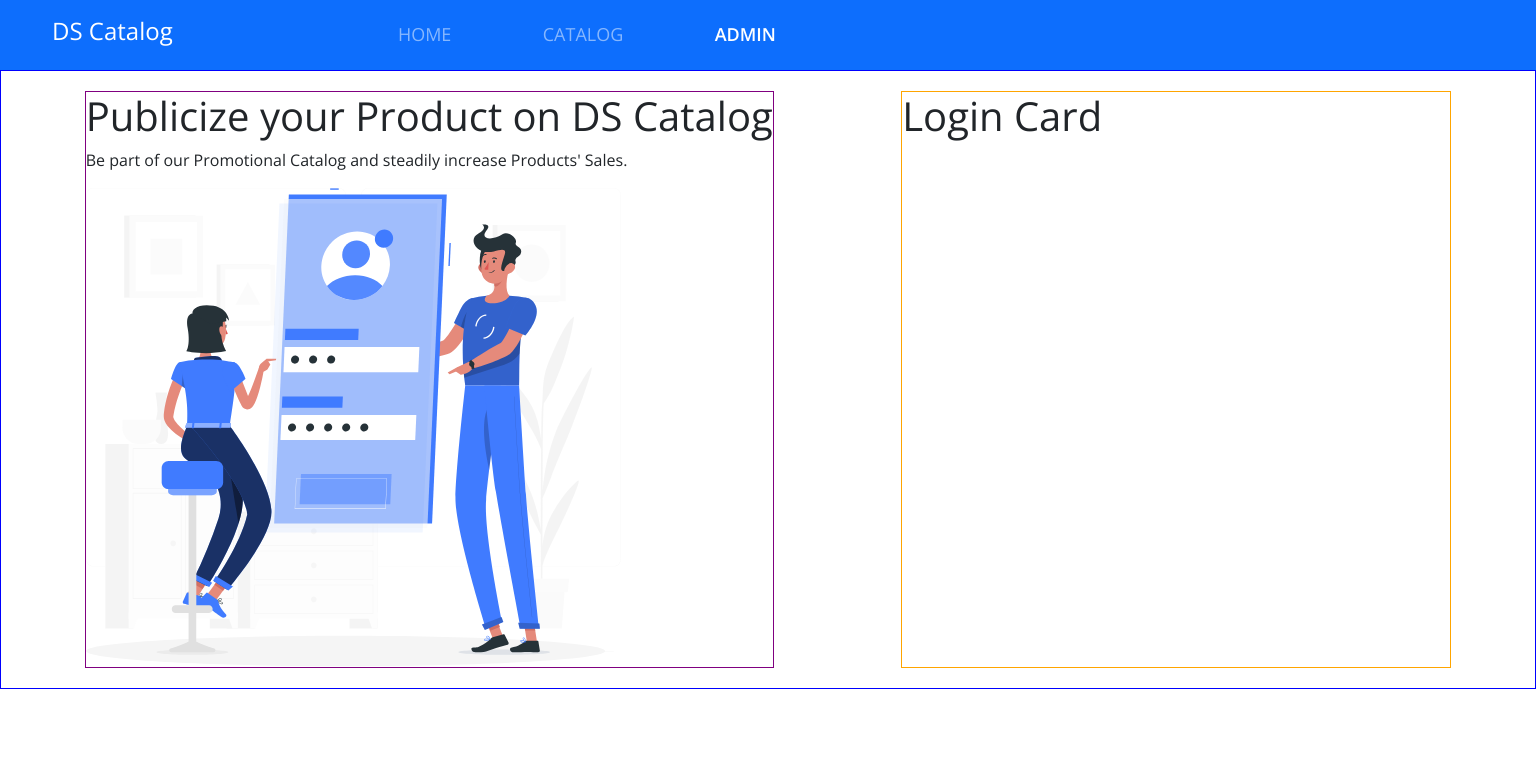
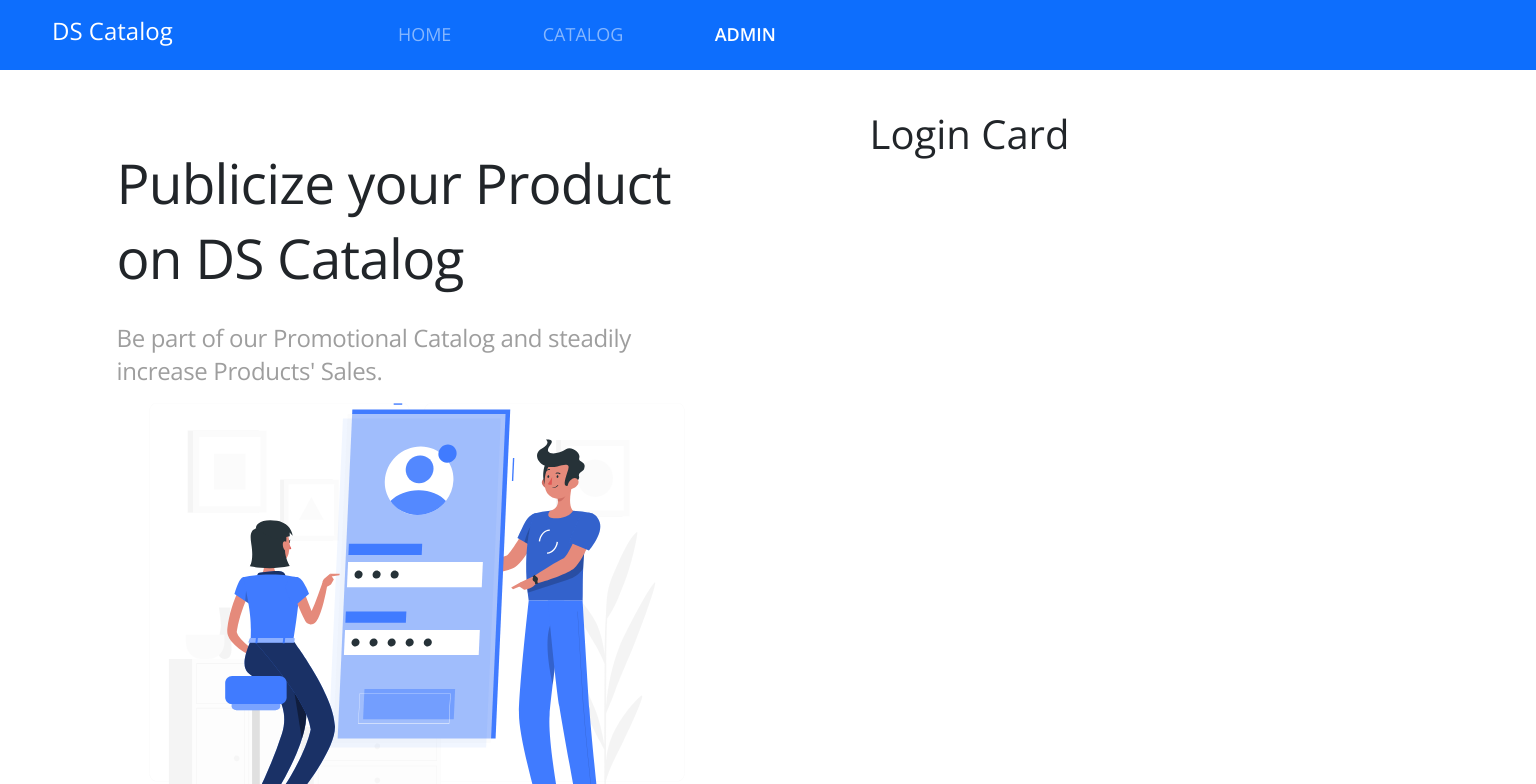
Before and after one commit to CarlosLaurine/Complete-DS-Catalog-App, a React (Create React App) app in the folder frontend-web/: page /admin/auth/login in a window 1536 px wide. Shown: the top 784 px of the page. Built offline with nearby package versions, Linux system fonts and the light colour scheme; no server answers.

Commit message:
Banner Style Implemented with Responsivity

```diff
--- a/frontend-web/src/pages/Admin/Auth/style.css
+++ b/frontend-web/src/pages/Admin/Auth/style.css
@@ -2,17 +2,14 @@
   display: flex;
   justify-content: space-around;
   padding: 20px;
-  border: 1px solid blue;
 }
 
 .auth-banner-container {
   display: none;
-  border: 1px solid purple;
 }
 
 .auth-form-container {
   width: 100%;
-  border: 1px solid orange;
 }
 
 @media (min-width: 576px) {
@@ -27,8 +24,46 @@
   }
 }
 @media (min-width: 1200px) {
+  .auth-container {
+    padding: 40px;
+  }
+
   .auth-banner-container {
     display: flex;
     flex-direction: column;
+    margin-top: 35px;
+    width: 500px;
+  }
+
+  .auth-banner-container h1 {
+    font-size: 40px;
+    line-height: 75px;
+    letter-spacing: -0.015em;
+    margin-bottom: 17px;
+  }
+
+  .auth-banner-container p {
+    font-size: 20px;
+    line-height: 33px;
+    letter-spacing: -0.015em;
+    color: #9e9e9e;
+  }
+  .auth-banner-container svg {
+    width: 100%;
   }
 }
+
+@media (min-width: 1400px) {
+  .auth-banner-container {
+    width: 600px;
+  }
+
+  .auth-banner-container h1 {
+    font-size: 55px;
+    margin-bottom: 26px;
+  }
+
+  .auth-banner-container p {
+    font-size: 24px;
+  }
+}
```
